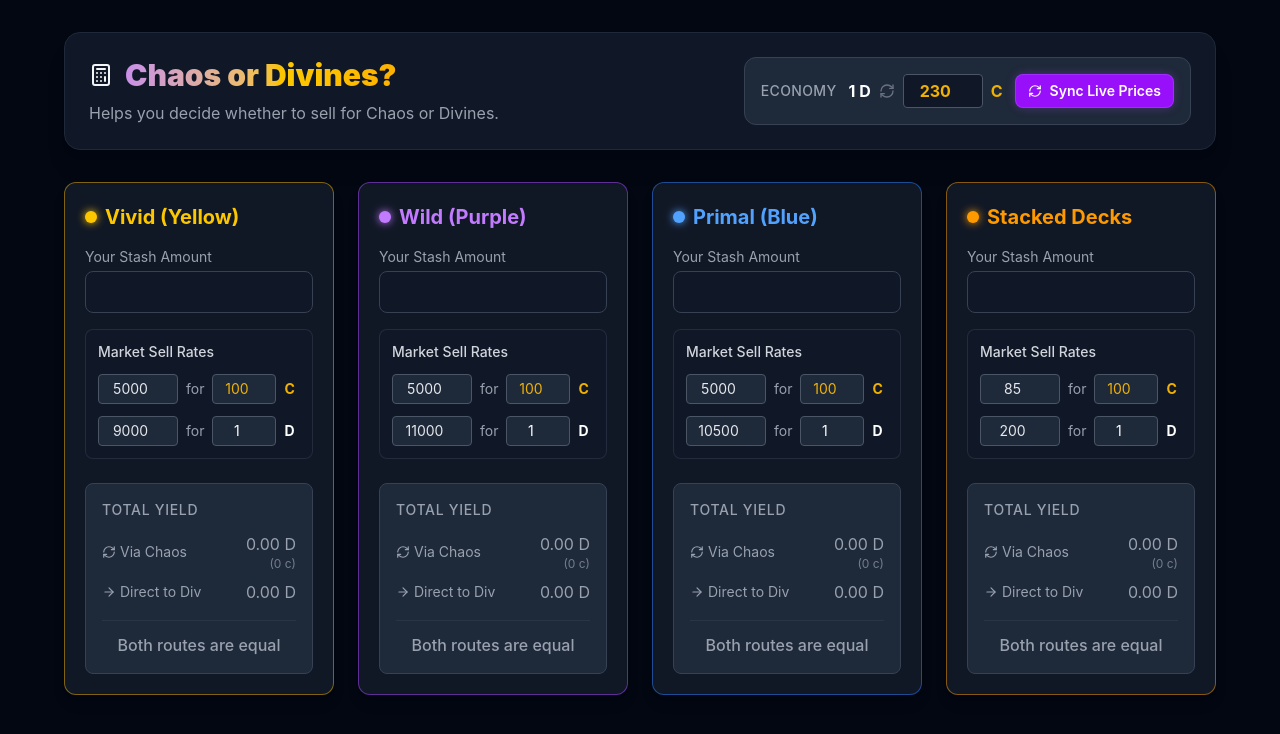
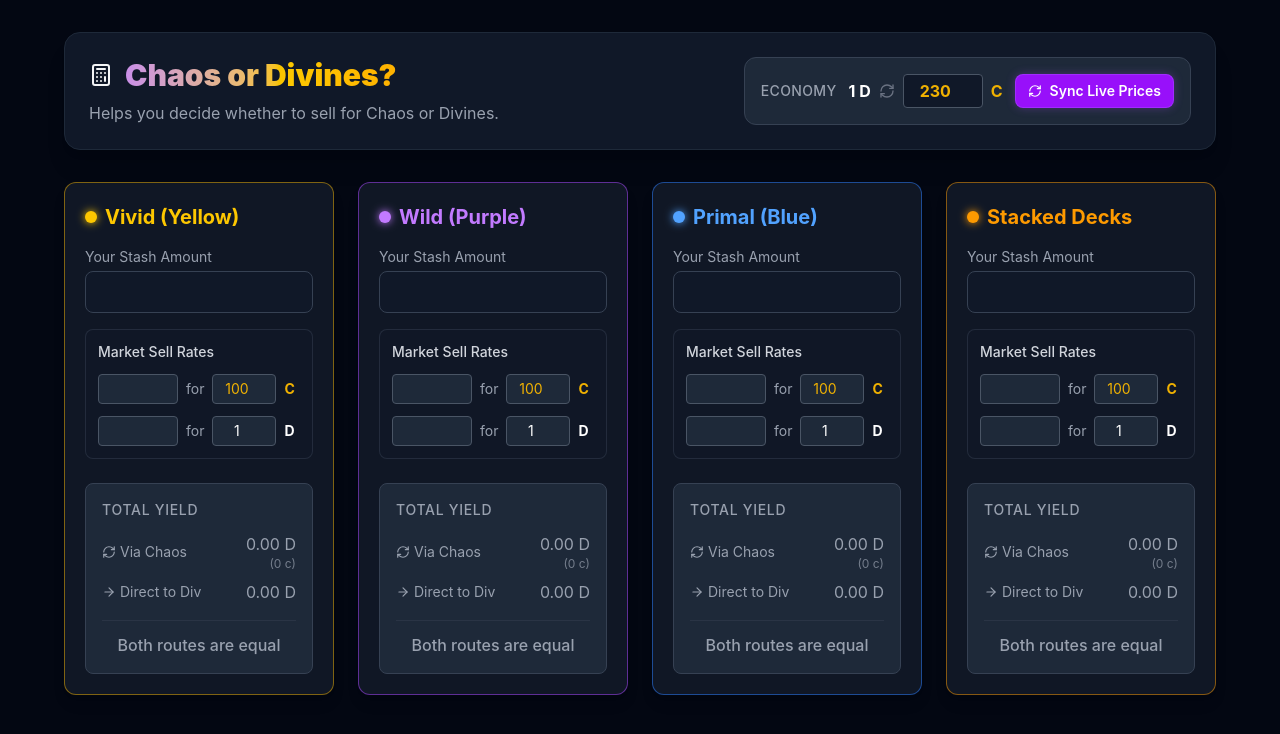
Before and after one commit to Alduss404/poe-calculator, a React (Vite) app: page / in a window 1280 px wide. Shown: the top 734 px of the page. Built offline with nearby package versions, Linux system fonts and the light colour scheme; no server answers.

Commit message:
changed default number to 0

```diff
--- a/src/App.jsx
+++ b/src/App.jsx
@@ -8,10 +8,10 @@ export default function App() {
   const [isFetching, setIsFetching] = useState(false);
 
   const [items, setItems] = useState({
-    vivid: { name: 'Vivid (Yellow)', color: 'text-yellow-400', border: 'border-yellow-500/50', bg: 'bg-yellow-500/10', amount: 0, cQty: 5000, cPrice: 100, dQty: 9000, dPrice: 1 },
-    wild: { name: 'Wild (Purple)', color: 'text-purple-400', border: 'border-purple-500/50', bg: 'bg-purple-500/10', amount: 0, cQty: 5000, cPrice: 100, dQty: 11000, dPrice: 1 },
-    primal: { name: 'Primal (Blue)', color: 'text-blue-400', border: 'border-blue-500/50', bg: 'bg-blue-500/10', amount: 0, cQty: 5000, cPrice: 100, dQty: 10500, dPrice: 1 },
-    stackedDeck: { name: 'Stacked Decks', color: 'text-amber-500', border: 'border-amber-500/50', bg: 'bg-amber-500/10', amount: 0, cQty: 85, cPrice: 100, dQty: 200, dPrice: 1 },
+    vivid: { name: 'Vivid (Yellow)', color: 'text-yellow-400', border: 'border-yellow-500/50', bg: 'bg-yellow-500/10', amount: 0, cQty: 0, cPrice: 100, dQty: 0, dPrice: 1 },
+    wild: { name: 'Wild (Purple)', color: 'text-purple-400', border: 'border-purple-500/50', bg: 'bg-purple-500/10', amount: 0, cQty: 0, cPrice: 100, dQty: 0, dPrice: 1 },
+    primal: { name: 'Primal (Blue)', color: 'text-blue-400', border: 'border-blue-500/50', bg: 'bg-blue-500/10', amount: 0, cQty: 0, cPrice: 100, dQty: 0, dPrice: 1 },
+    stackedDeck: { name: 'Stacked Decks', color: 'text-amber-500', border: 'border-amber-500/50', bg: 'bg-amber-500/10', amount: 0, cQty: 0, cPrice: 100, dQty: 0, dPrice: 1 },
   });
 
   const fetchLivePrices = async () => {
```
